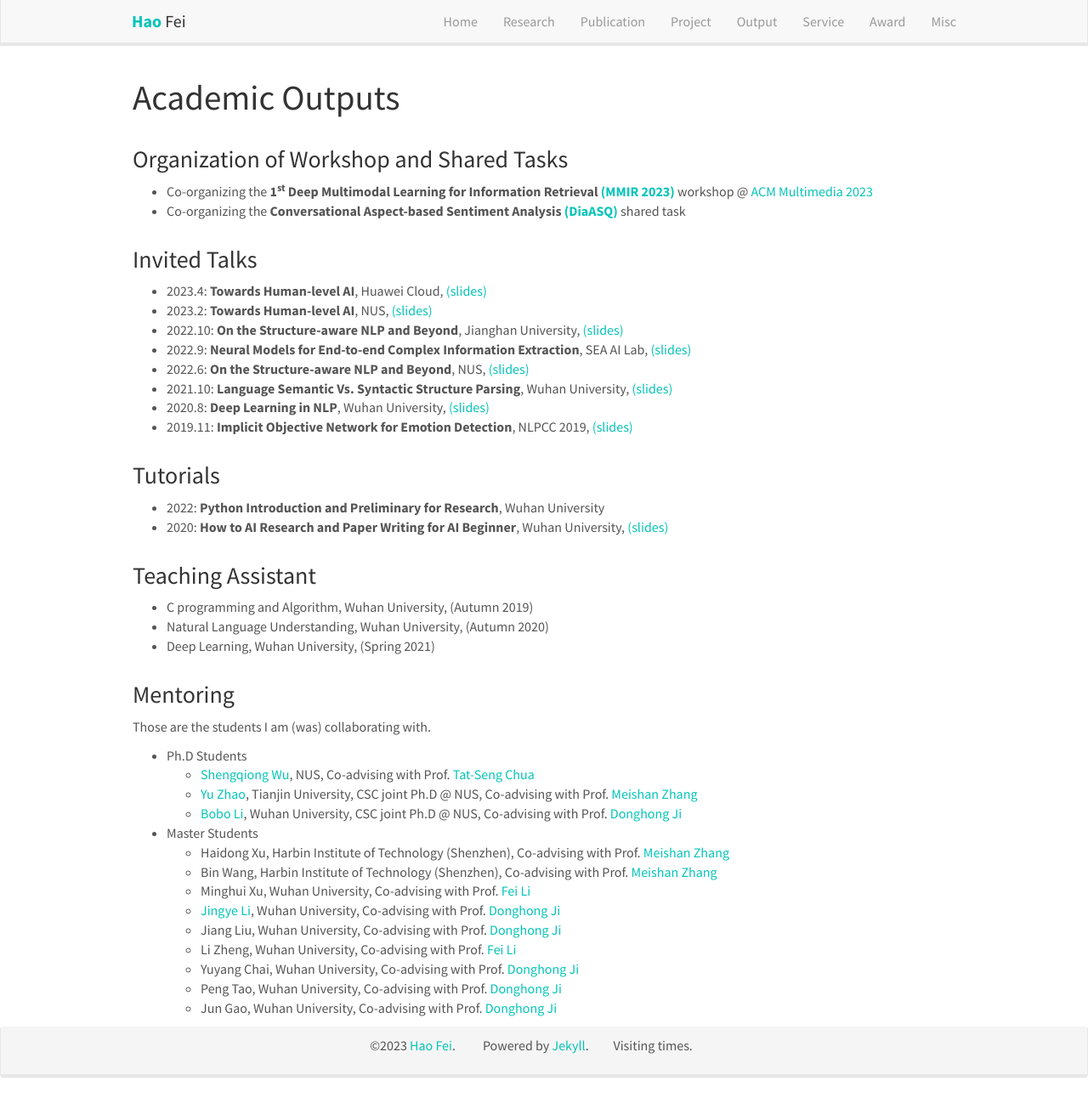
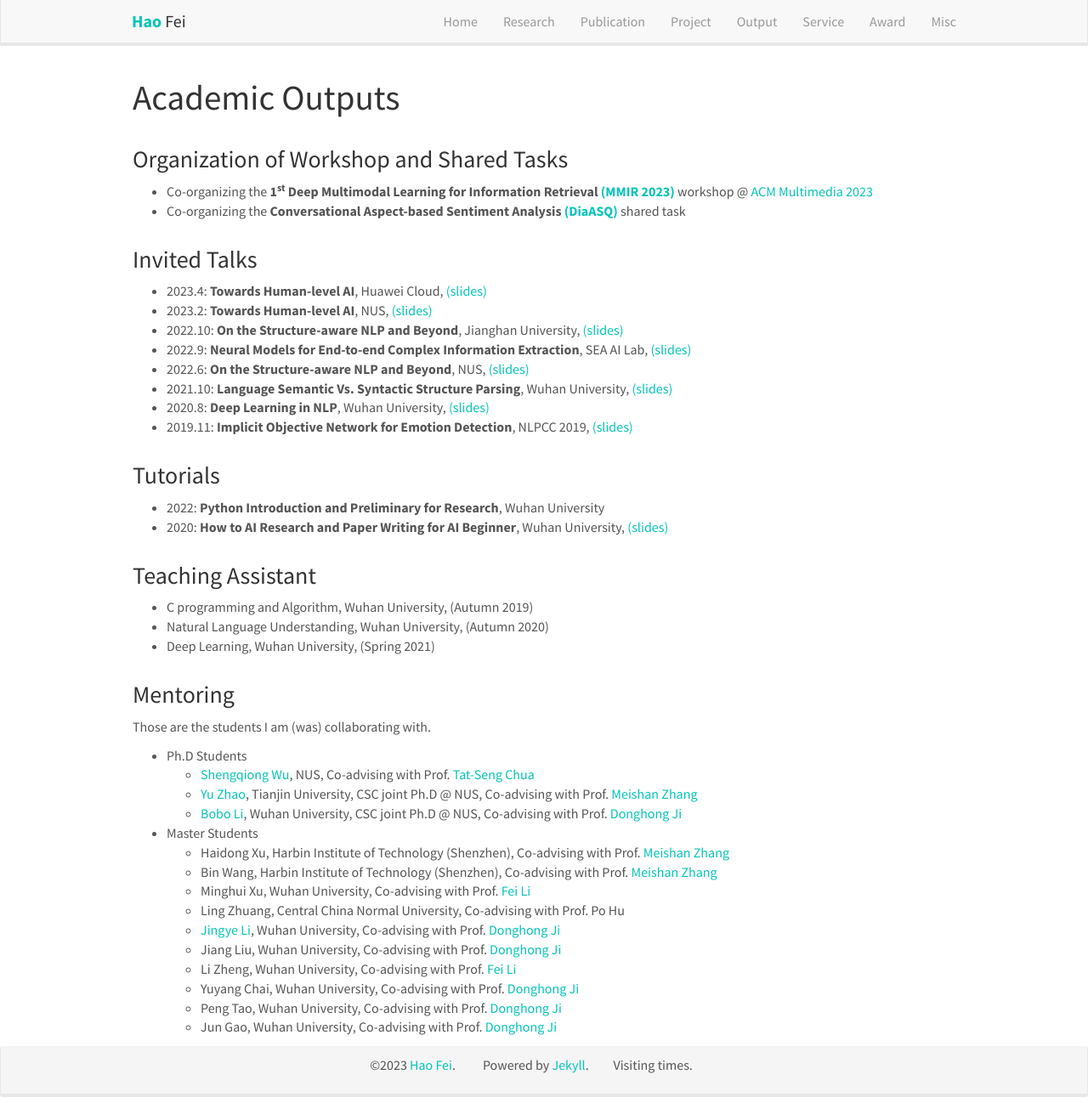
Before and after one commit to scofield7419/scofield7419.github.io, a Jekyll site: the page built from _pages/outputs.md, in a window 1280 px wide and 1291 px high. Shown: the whole window at 85% size. Built offline with Jekyll 4.4.1, drawn with Linux system fonts in a browser that asks for light colours; nearby versions of some CDN libraries; comment, search, counter and statistics services are not loaded; a style sheet for code colours, icons or effects is not loaded.

Commit message:
Update outputs.md

```diff
--- a/_pages/outputs.md
+++ b/_pages/outputs.md
@@ -81,6 +81,7 @@ Those are the students I am (was) collaborating with.
   - Haidong Xu, Harbin Institute of Technology (Shenzhen), Co-advising with Prof. [Meishan Zhang](https://zhangmeishan.github.io/)
   - Bin Wang, Harbin Institute of Technology (Shenzhen), Co-advising with Prof. [Meishan Zhang](https://zhangmeishan.github.io/)
   - Minghui Xu, Wuhan University, Co-advising with Prof. [Fei Li](https://scholar.google.com/citations?user=AoMmysMAAAAJ)
+  - Ling Zhuang, Central China Normal University, Co-advising with Prof. Po Hu
   - [Jingye Li](https://ljynlp.github.io/), Wuhan University, Co-advising with Prof. [Donghong Ji](https://scholar.google.com/citations?user=2Q-7u3AAAAAJ)
   - Jiang Liu, Wuhan University, Co-advising with Prof. [Donghong Ji](https://scholar.google.com/citations?user=2Q-7u3AAAAAJ)
   - Li Zheng, Wuhan University, Co-advising with Prof. [Fei Li](https://scholar.google.com/citations?user=AoMmysMAAAAJ)
```
